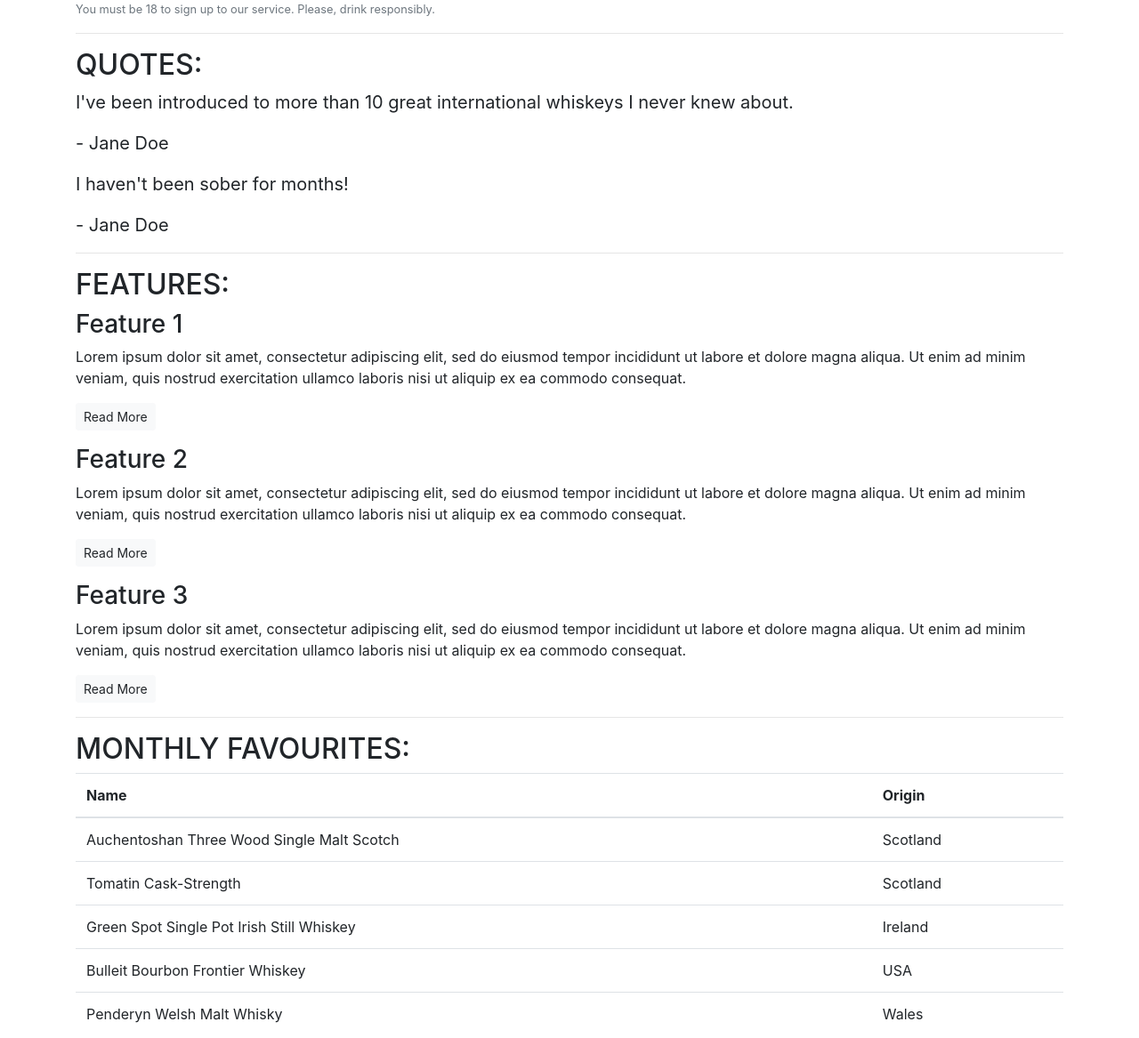
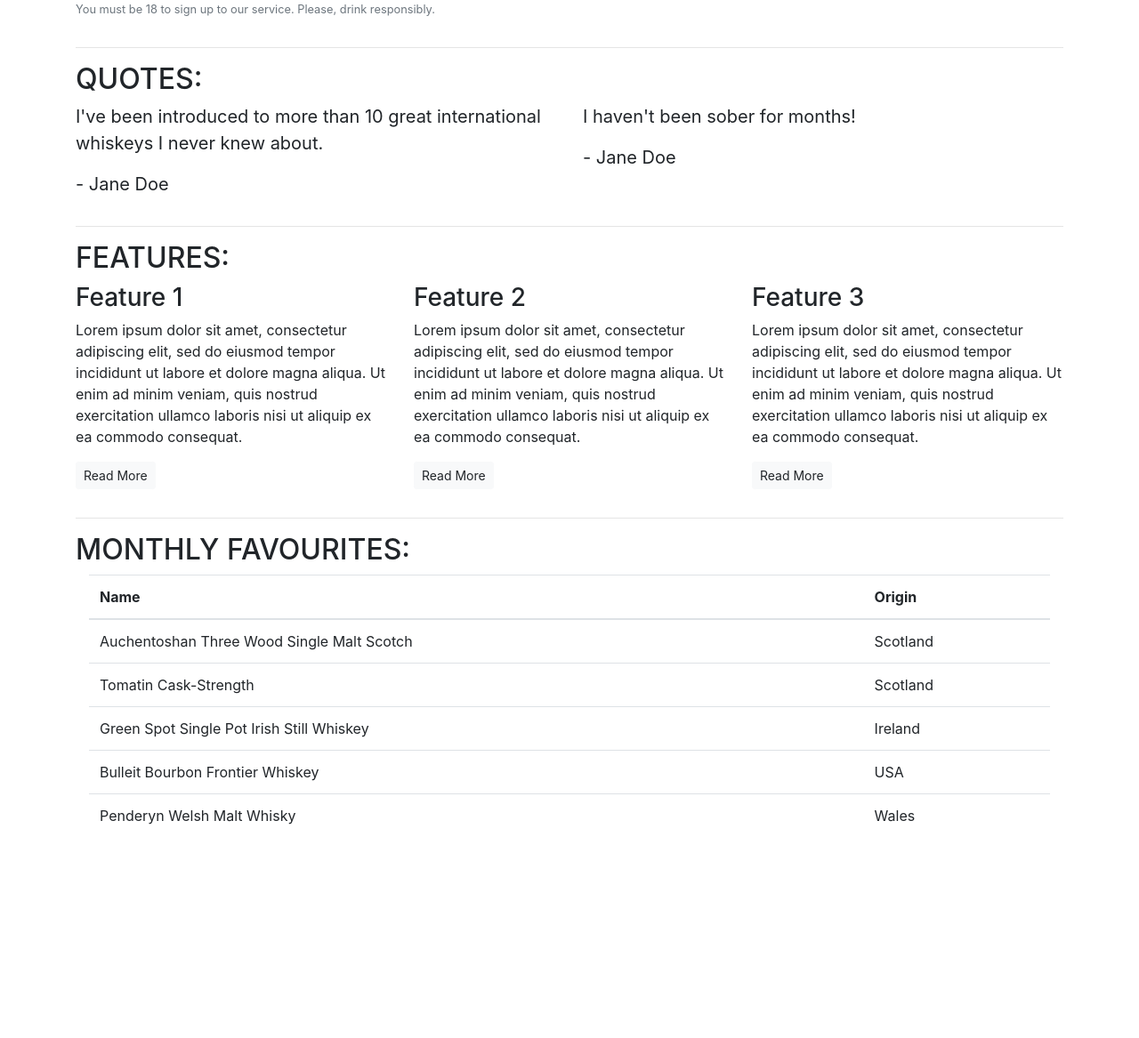
Before and after one commit to AJBayliss81/bootstrap, a plain HTML site: page Index.html in a window 1280 px wide. Shown: the part 153-1320 px from the top of the page at 89% size. After the commit the page ends 1110 px from the top, so only its background shows below. Drawn offline with nearby package versions, Linux system fonts and the light colour scheme.

Commit message:
Added grid layout to Index.html

```diff
--- a/Index.html
+++ b/Index.html
@@ -12,56 +12,101 @@
 <body>
 	<article class="container">
 		<!-- Callout -->
+		<div class="row">
+			<div class="col-12">
 				<section class="callout">
 					<h1>The finest whiskeys delivered to your doorstep.</h1>
 					<p class="lead">Sign up today to start receiving the world's best whiskeys every month.
 						<s>£19.99</s> <strong><mark>First one is free!</mark></strong></p>
 					<button class="btn btn-success btn-lg">Sign Up!</button>
-            <p class="text-muted"><small>You must be 18 to sign up to our service. Please, drink responsibly.</small></p>
+					<p class="text-muted">
+						<small>You must be 18 to sign up to our service. Please, drink responsibly.</small></p>
 				</section>
+			</div>
+		</div>
 		<!-- /.callout -->
 		<hr>
 
 		<!-- Quotes -->
 		<section class="quotes">
+			<div class="row">
+				<div class="col-12">
 					<h2 class="text-uppercase">Quotes:</h2>
+				</div>
+			</div>
+			<div class="row">
+				<div class="col-12 col-md-6">
 					<blockquote class="blockquote">
 						<p>I've been introduced to more than 10 great international whiskeys I never knew about.</p>
 						<p>- Jane Doe</p>
 					</blockquote>
+				</div>
+				<div class="col-12 col-md-6">
 					<blockquote class="blockquote">
 						<p>I haven't been sober for months!</p>
 						<p>- Jane Doe</p>
 					</blockquote>
+				</div>
+			</div>
 		</section>
 		<!-- /.quotes -->
 		<hr>
 
 		<!-- Features -->
 		<section class="features">
+			<div class="row">
+				<div class="col-12">
 					<h2 class="text-uppercase">Features:</h2>
+				</div>
+			</div>
+			<div class="row">
+				<div class="col-12 col-md-6 col-lg-4">
 					<div class="feature">
 						<h3>Feature 1</h3>
-                <p>Lorem ipsum dolor sit amet, consectetur adipiscing elit, sed do eiusmod tempor incididunt ut labore et dolore magna aliqua. Ut enim ad minim veniam, quis nostrud exercitation ullamco laboris nisi ut aliquip ex ea commodo consequat.</p>
+						<p>Lorem ipsum dolor sit amet, consectetur adipiscing elit, sed do eiusmod tempor incididunt ut
+							labore
+							et dolore magna aliqua. Ut enim ad minim veniam, quis nostrud exercitation ullamco laboris
+							nisi
+							ut
+							aliquip ex ea commodo consequat.</p>
 						<p><a class="btn btn-sm btn-light" href="">Read More</a></p>
 					</div>
+				</div>
+				<div class="col-12 col-md-6 col-lg-4">
 					<div class="feature">
 						<h3>Feature 2</h3>
-                <p>Lorem ipsum dolor sit amet, consectetur adipiscing elit, sed do eiusmod tempor incididunt ut labore et dolore magna aliqua. Ut enim ad minim veniam, quis nostrud exercitation ullamco laboris nisi ut aliquip ex ea commodo consequat.</p>
+						<p>Lorem ipsum dolor sit amet, consectetur adipiscing elit, sed do eiusmod tempor incididunt ut
+							labore
+							et dolore magna aliqua. Ut enim ad minim veniam, quis nostrud exercitation ullamco laboris
+							nisi
+							ut
+							aliquip ex ea commodo consequat.</p>
 						<p><a class="btn btn-sm btn-light" href="">Read More</a></p>
 					</div>
+				</div>
+				<div class="col-12 d-md-none d-lg-block col-lg-4">
 					<div class="feature">
 						<h3>Feature 3</h3>
-                <p>Lorem ipsum dolor sit amet, consectetur adipiscing elit, sed do eiusmod tempor incididunt ut labore et dolore magna aliqua. Ut enim ad minim veniam, quis nostrud exercitation ullamco laboris nisi ut aliquip ex ea commodo consequat.</p>
+						<p>Lorem ipsum dolor sit amet, consectetur adipiscing elit, sed do eiusmod tempor incididunt ut
+							labore
+							et dolore magna aliqua. Ut enim ad minim veniam, quis nostrud exercitation ullamco laboris
+							nisi
+							ut
+							aliquip ex ea commodo consequat.</p>
 						<p><a class="btn btn-sm btn-light" href="">Read More</a></p>
+					</div>
+				</div>
 			</div>
 		</section>
 		<!-- /.features -->
 		<hr>
 
 		<!-- Monthly Favourites -->
+		<div class="row">
+			<div class="col-12">
 				<section>
 					<h2 class="text-uppercase">Monthly Favourites:</h2>
+					<div class="col-12">
 						<table class="table">
 							<thead>
 								<tr>
@@ -92,7 +137,10 @@
 								</tr>
 							</tbody>
 						</table>
+					</div>
 				</section>
+			</div>
+		</div>
 		<!-- /.monthly-favourites -->
 	</article>
 </body>
```
Lines whose indentation alone changed are shown as unchanged.
